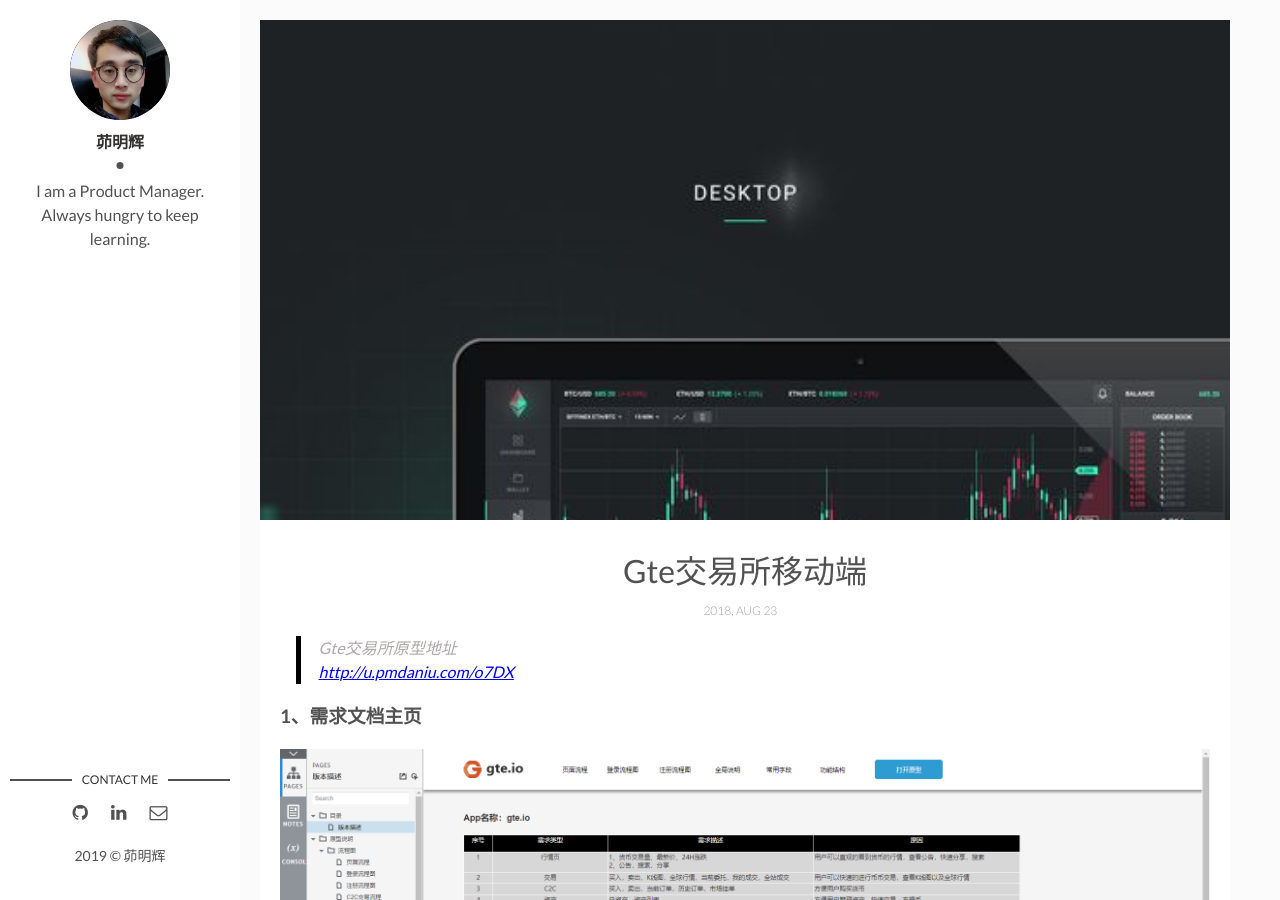
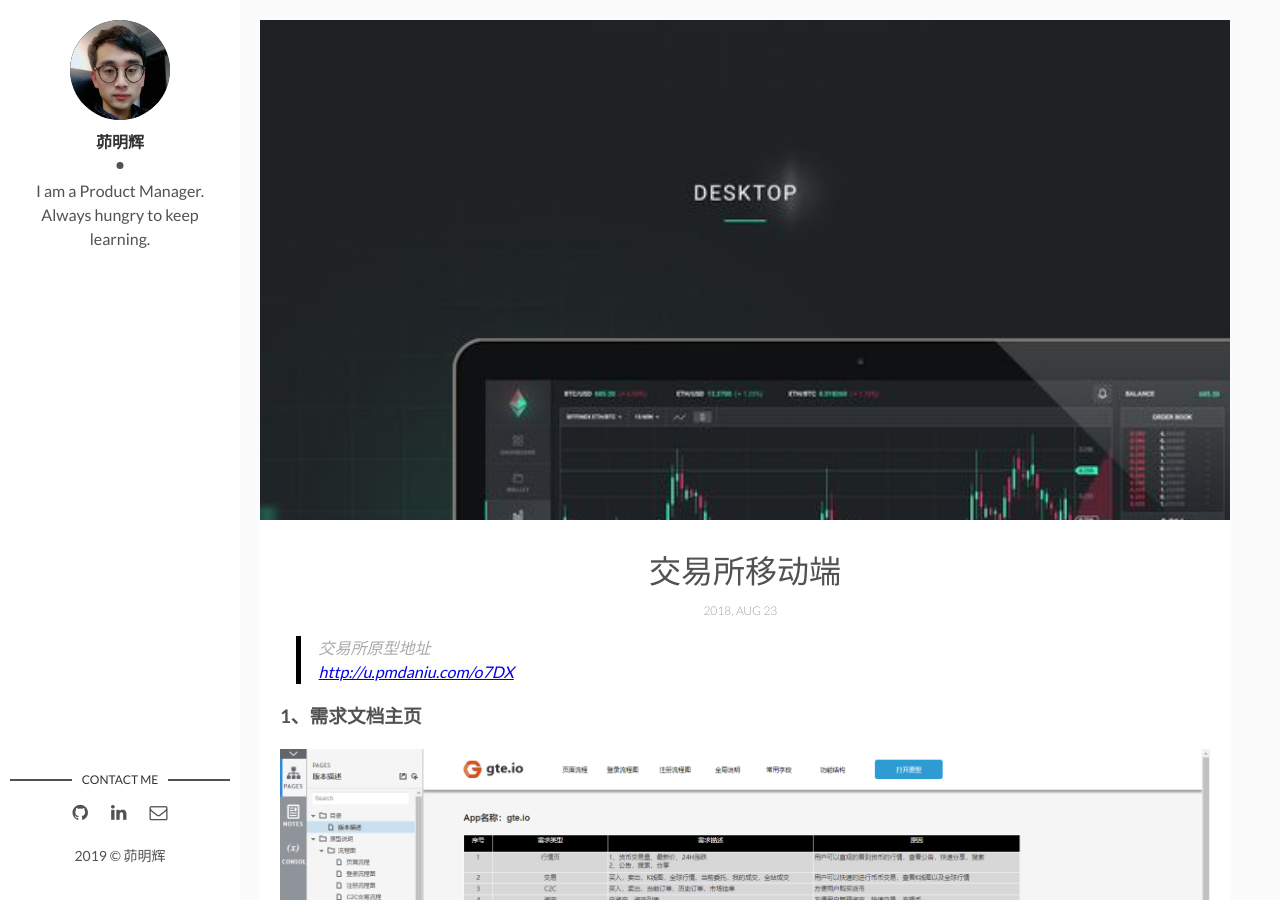
Before and after one commit to maominghui/maominghui.github.io, a Jekyll site: the page built from _posts/2018-08-24-Gte交易所移动端.md, in a window 1280 px wide and 900 px high. Built offline with Jekyll 4.4.1, drawn with Linux system fonts in a browser that asks for light colours; comment, search, counter and statistics services are not loaded.

Commit message:
修改
修改

```diff
--- a/_posts/2018-08-24-Gte交易所移动端.md
+++ b/_posts/2018-08-24-Gte交易所移动端.md
@@ -1,13 +1,13 @@
 ---
 layout: post
-title: Gte交易所移动端
+title: 交易所移动端
 date: 2018-08-23 13:32:20 +0300
 description: You’ll find this post in your `_posts` directory. Go ahead and edit it and re-build the site to see your changes. # Add post description (optional)
 img: gte.jpg # Add image post (optional)
 tags: [交易所]
 ---
 
-> Gte交易所原型地址
+> 交易所原型地址
 [http://u.pmdaniu.com/o7DX](http://u.pmdaniu.com/o7DX)
 
 ### 1、需求文档主页
```
Also changed, not shown: _posts/2019-02-24-A3G交易所Web端.md (+1 -1 lines).
